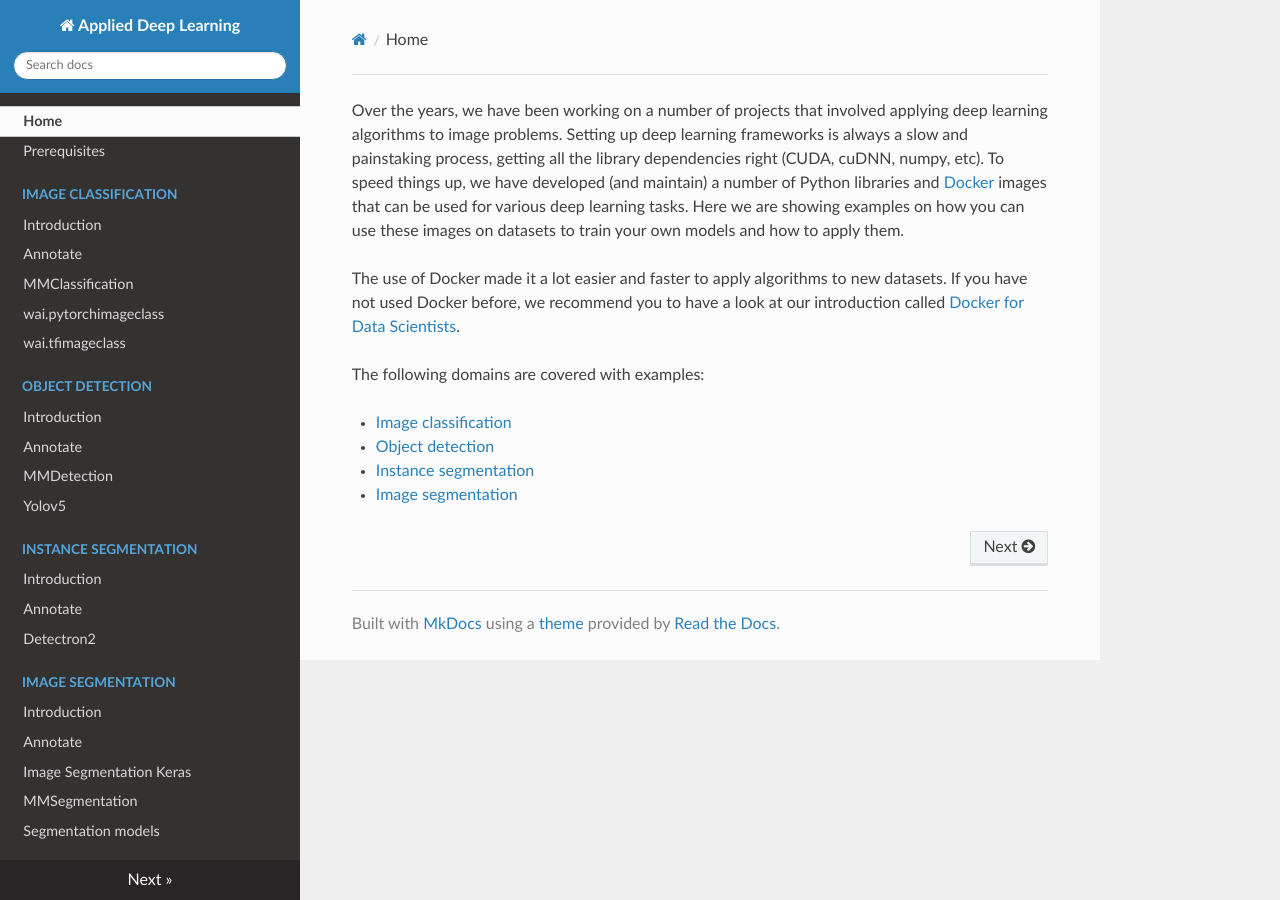
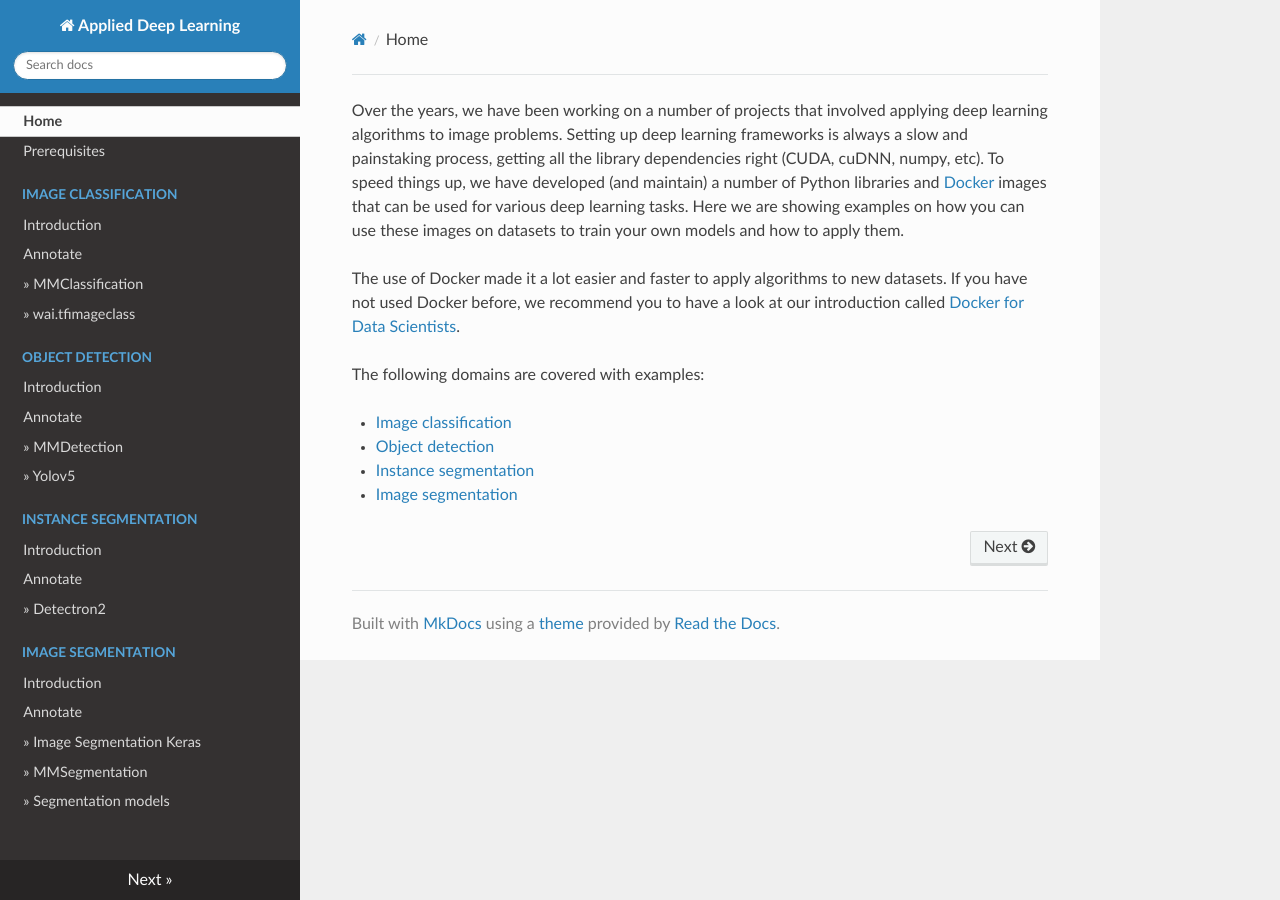
Before and after one commit to waikato-datamining/applied-deep-learning, an MkDocs documentation site: the page built from docs/index.md, in a window 1280 px wide. Built offline with MkDocs 1.6.1, drawn with Linux system fonts in a browser that asks for light colours; nearby versions of some CDN libraries.

Commit message:
removed pytorch, indented frameworks with "» "

```diff
--- a/mkdocs.yml
+++ b/mkdocs.yml
@@ -18,21 +18,20 @@ nav:
   - 'Image classification':
     - 'Introduction': image_classification/index.md
     - 'Annotate': image_classification/annotate.md
-    - 'MMClassification': image_classification/mmclassification.md
-    - 'wai.pytorchimageclass': image_classification/wai.pytorchimageclass.md
-    - 'wai.tfimageclass': image_classification/wai.tfimageclass.md
+    - '» MMClassification': image_classification/mmclassification.md
+    - '» wai.tfimageclass': image_classification/wai.tfimageclass.md
   - 'Object detection':
     - 'Introduction': object_detection/index.md
     - 'Annotate': object_detection/annotate.md
-    - 'MMDetection': object_detection/mmdetection.md
-    - 'Yolov5': object_detection/yolov5.md
+    - '» MMDetection': object_detection/mmdetection.md
+    - '» Yolov5': object_detection/yolov5.md
   - 'Instance segmentation':
     - 'Introduction': instance_segmentation/index.md
     - 'Annotate': instance_segmentation/annotate.md
-    - 'Detectron2': instance_segmentation/detectron2.md
+    - '» Detectron2': instance_segmentation/detectron2.md
   - 'Image segmentation':
     - 'Introduction': image_segmentation/index.md
     - 'Annotate': image_segmentation/annotate.md
-    - 'Image Segmentation Keras': image_segmentation/image-segmentation-keras.md
-    - 'MMSegmentation': image_segmentation/mmsegmentation.md
-    - 'Segmentation models': image_segmentation/segmentation_models.md
+    - '» Image Segmentation Keras': image_segmentation/image-segmentation-keras.md
+    - '» MMSegmentation': image_segmentation/mmsegmentation.md
+    - '» Segmentation models': image_segmentation/segmentation_models.md
```
